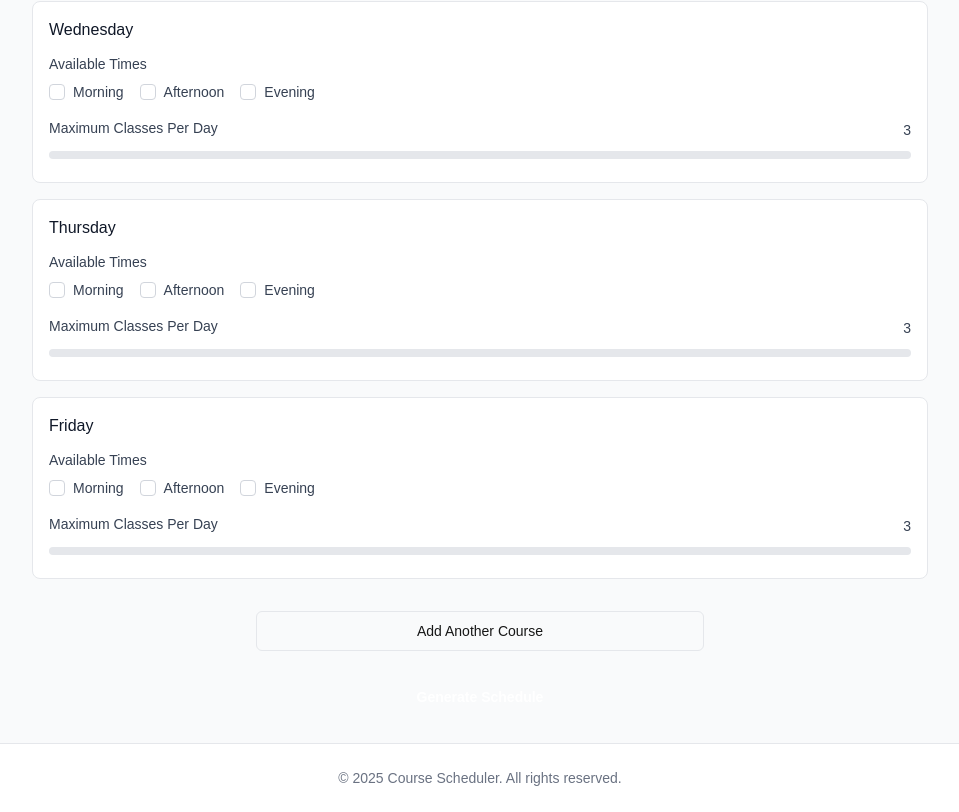
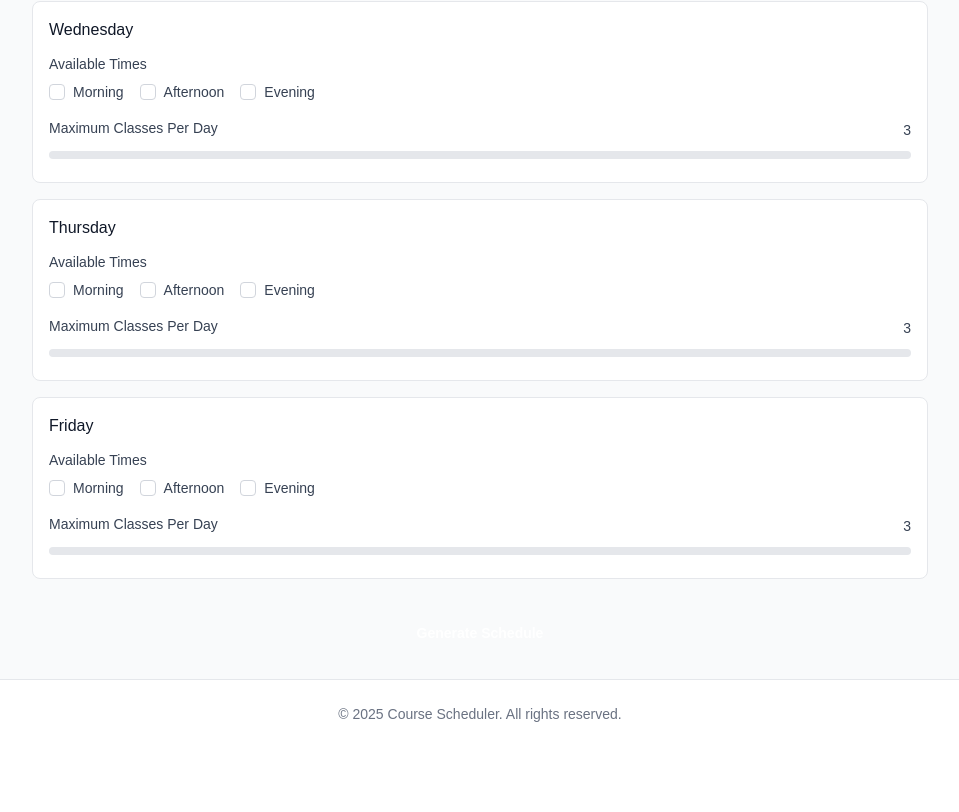
Before and after one commit to Rubber-Ducky-Development/carleton-course-scheduler, a Next.js app: page / in a window 1280 px wide. Shown: the part 1114-1926 px from the top of the page, without its empty margins (160-1119 px from the left). After the commit the page ends 1862 px from the top, so only its background shows below. Built offline with nearby package versions, Linux system fonts and the light colour scheme.

Commit message:
Move Add Another Course button from bottom to under Course Preferences

```diff
--- a/src/components/forms/scheduler-form.tsx
+++ b/src/components/forms/scheduler-form.tsx
@@ -1,26 +1,13 @@
 'use client';
 
-import { useState } from 'react';
 import { Button } from '@/components/ui/button';
 import { useSchedulerStore } from '@/lib/store/scheduler';
 
 export function SchedulerForm() {
-    const { addCourse, generateSchedule, isGenerating } = useSchedulerStore();
-    const { courses } = useSchedulerStore((state) => state.preferences);
+    const { generateSchedule, isGenerating } = useSchedulerStore();
 
     return (
         <div>
-            <div className="mb-6 flex justify-center">
-                <Button
-                    onClick={addCourse}
-                    variant="outline"
-                    className="w-full max-w-md"
-                    disabled={courses.length >= 7} // Max 7 courses as per requirements
-                >
-                    Add Another Course
-                </Button>
-            </div>
-
             <div className="flex justify-center">
                 <Button
                     onClick={generateSchedule}
```
